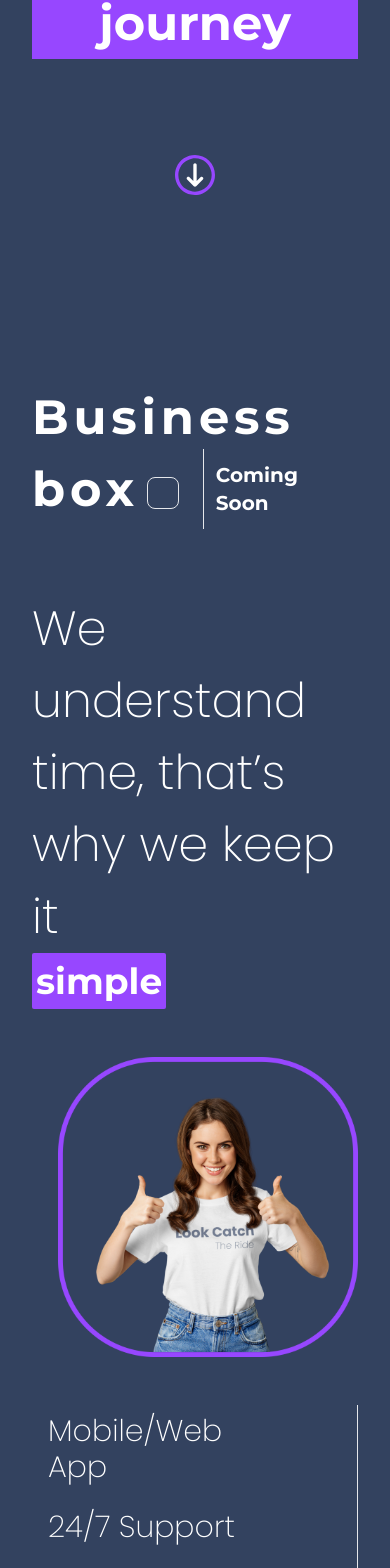
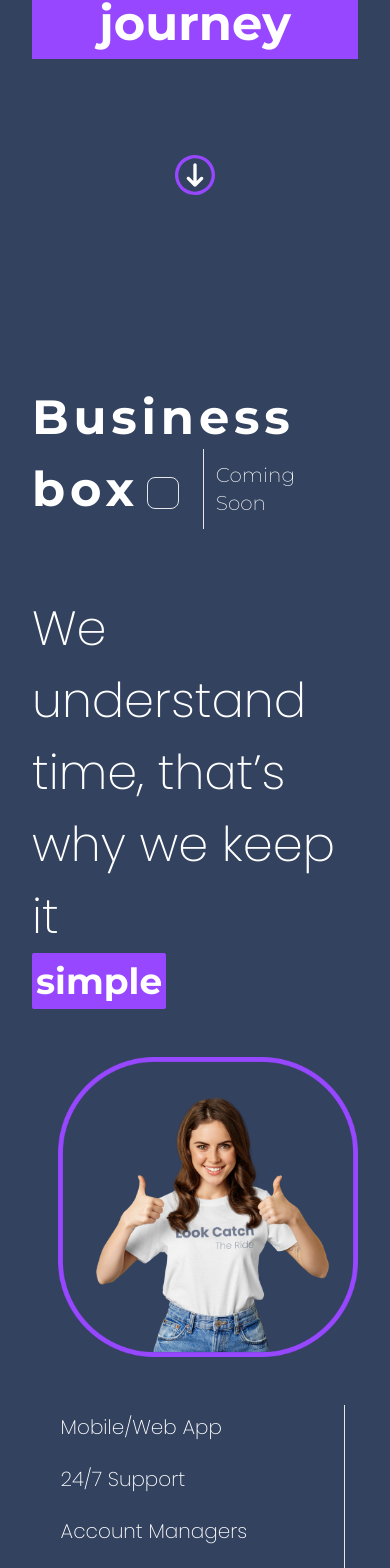
Before and after one commit to nasimmdemon/look_catch_delivery, a Next.js app: page / in a window 390 px wide. Shown: the part 427-1995 px from the top of the page. Built offline with nearby package versions, Linux system fonts and the light colour scheme; a web font is replaced by a local one.

Commit message:
Final version done

```diff
--- a/Components/Footer.jsx
+++ b/Components/Footer.jsx
@@ -2,21 +2,23 @@ const Footer = () => {
   return (
     <>
       <div className=" flex justify-center items-center mt-12 pb-12">
-        <div className="flex md:border-l-[1px] md:pl-20 max-md:border-r-[1px] max-md:pr-20 flex-col text-white font-poppins font-extralight text-xl">
-          <span className="p-4 max-md:pt-2 text-3xl md:p-2">
+        <div className="flex md:border-l-[1px] md:pl-32 max-md:border-r-[1px] max-md:pr-20 flex-col text-white font-poppins font-extralight text-xl">
+          <span className="p-4 max-md:pt-2 text-3xl max-md:text-xl md:p-2">
             Mobile/Web App
           </span>
-          <span className="p-4 max-md:pt-2 text-3xl  md:p-2">24/7 Support</span>
-          <span className="p-4 max-md:pt-2 text-3xl md:p-2">
+          <span className="p-4 max-md:pt-2 text-3xl max-md:text-xl  md:p-2">
+            24/7 Support
+          </span>
+          <span className="p-4 max-md:pt-2 text-3xl max-md:text-xl md:p-2">
             Account Managers
           </span>
-          <span className="p-4 max-md:pt-2 text-3xl md:p-2">
+          <span className="p-4 max-md:pt-2 text-3xl max-md:text-xl md:p-2">
             Budget Control
           </span>
-          <span className=" p-4 max-md:pt-2 text-3xl md:p-2">
+          <span className=" p-4 max-md:pt-2 text-3xl max-md:text-xl md:p-2">
             Staff management
           </span>
-          <span className=" p-4 max-md:pt-2 text-3xl md:p-2">
+          <span className=" p-4 max-md:pt-2 text-3xl max-md:text-xl md:p-2">
             Trained drivers
           </span>
         </div>
--- a/Components/Section5.jsx
+++ b/Components/Section5.jsx
@@ -24,6 +24,9 @@ export default function Section5() {
               width={500}
               objectFit="contain"
             />
+            <div className=" relative flex justify-center">
+              <div className="h-[120px] w-[1px]  absolute left-3 top-[34px] text–center bg-white"></div>
+            </div>
           </div>
           <div className="mt-12 pl-3">
             <Image
@@ -50,6 +53,9 @@ export default function Section5() {
               width={500}
               objectFit="contain"
             />
+            <div className=" relative flex justify-center">
+              <div className="h-[120px] w-[1px]  absolute left-[-80px] top-[-58px] text–center bg-white"></div>
+            </div>
           </div>
         </div>
       </div>
@@ -57,7 +63,7 @@ export default function Section5() {
         <div className=" relative flex justify-center">
           <div className="h-[90px] w-[1px] rotate-[-30deg] absolute left-4 top-[-94px] text–center bg-white"></div>
         </div>
-        <div className=" relative max-md:w-[420px] max-lg:w-[620px] max-lg:right-[-320px] right-[-150px] max-md:right-[-130px] max-sm:right-[-80px]">
+        <div className=" relative max-md:w-[420px] max-lg:w-[620px] max-lg:right-[-320px] right-[-150px] max-md:right-[-120px] max-sm:right-[-40px]">
           <Image
             unoptimized={true}
             quality={100}
@@ -65,7 +71,7 @@ export default function Section5() {
             objectFit="contain"
           />
           <div className=" relative flex justify-center">
-            <div className="h-[120px] w-[1px]  absolute left-72 top-[34px] text–center bg-white"></div>
+            <div className="h-[120px] w-[1px]  absolute left-80 top-[34px] text–center bg-white"></div>
           </div>
         </div>
         <div className="mt-48 max-md:mt-32 max-sm:mt-12 relative left-[-150px] max-md:left-[-130px] max-sm:left-[-80px]">
--- a/Components/Titles.jsx
+++ b/Components/Titles.jsx
@@ -22,7 +22,7 @@ const Titles = () => {
             box{" "}
             <div className="h-8 w-8 border-[0.5px] rounded-lg ml-2 mt-2"></div>
           </div>
-          <span className="text-xl border-l p-3 ml-6 tracking-normal">
+          <span className="text-xl border-l p-3 ml-6 font-extralight tracking-normal">
             Coming Soon
           </span>
         </span>
```
